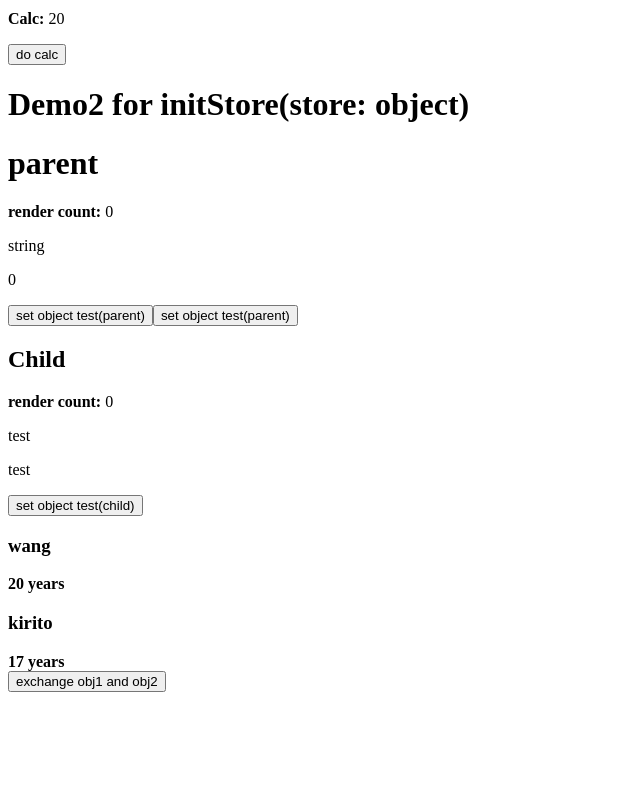
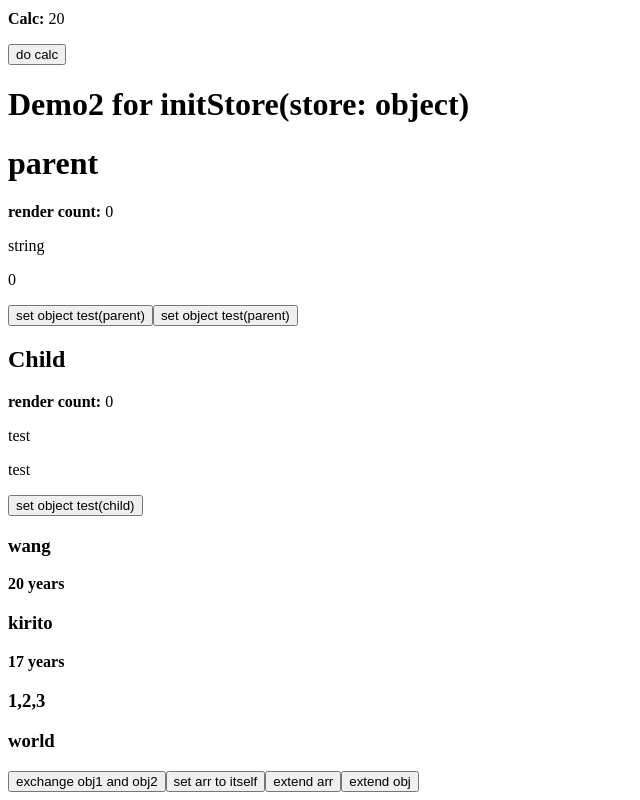
Before and after one commit to JstLkSiyu/-siyu, a React (Vite) app: page / in a window 1280 px wide. Shown: the part 654-1454 px from the top of the page, without its empty margins (0-640 px from the left). Before the commit the page ends 1354 px from the top, so only its background shows below. Built offline with nearby package versions, Linux system fonts and the light colour scheme.

Commit message:
chore: update initStore demo3

```diff
--- a/src/demo/initStore.demo3.tsx
+++ b/src/demo/initStore.demo3.tsx
@@ -10,14 +10,17 @@ const store = {
     name: 'kirito',
     age: 17
   },
-  arr: [1,2,3]
+  arr: [1,2,3],
+  obj: {
+    hello: 'world'
+  }
 };
 
 const useStore = initStore(store);
 
 const Demo: FC<any> = props => {
   const { store } = useStore();
-  const { arr, obj1, obj2 } = store;
+  const { arr, obj1, obj2, obj } = store;
   return (
     <div>
       <div>
@@ -28,10 +31,21 @@ const Demo: FC<any> = props => {
         <h3>{obj2.name}</h3>
         <b>{obj2.age} years</b>
       </div>
+      <h3>{arr.join(',')}</h3>
+      <h3>{Object.values(obj).join(',')}</h3>
       <div>
         <button onClick={() => {
           [store.obj2, store.obj1] = [store.obj1, store.obj2];
         }}>exchange obj1 and obj2</button>
+        <button onClick={() => {
+          store.arr = arr;
+        }}>set arr to itself</button>
+        <button onClick={() => {
+          store.arr.push(4);
+        }}>extend arr</button>
+        <button onClick={() => {
+          store.obj = Object.assign(obj, { [Math.random()]: 'world' });
+        }}>extend obj</button>
       </div>
     </div>
   )
```
